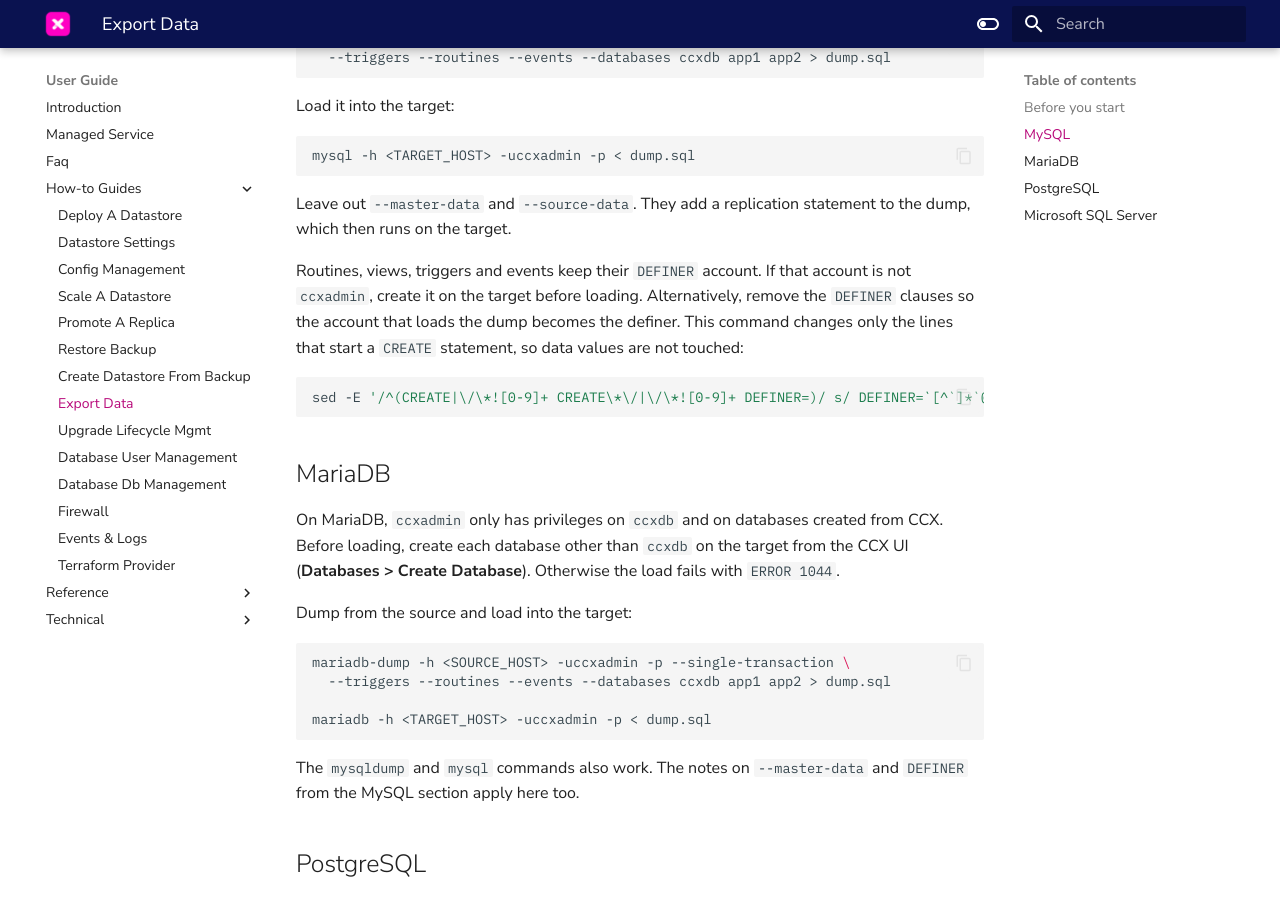
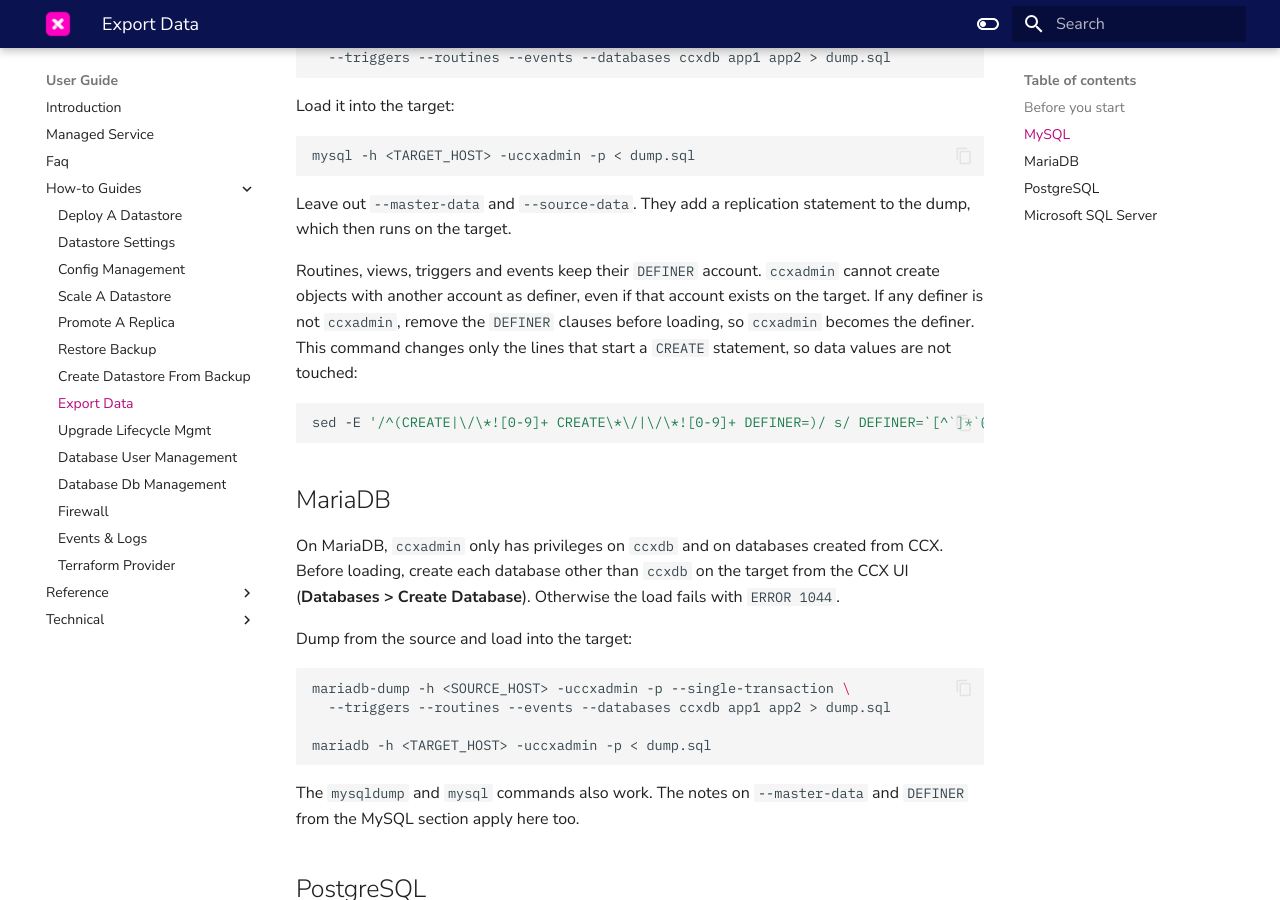
Before and after one commit to severalnines/ccx-docs, an MkDocs documentation site: the page built from docs/user/Howto/Export-Data.md, in a window 1280 px wide and 900 px high, scrolled down 1113 px. Built offline with MkDocs 1.6.1 and Material for MkDocs 9.7.7, drawn with Linux system fonts in a browser that asks for light colours; comment, search, counter and statistics services are not loaded.

Commit message:
CCX-6493 docs: foreign DEFINER must be stripped, not recreated
ccxadmin lacks SET_ANY_DEFINER/SET_USER_ID (MySQL) and SET USER/SUPER
(MariaDB), so creating the original definer account on the target does
not let the dump load. Stripping is the only option for ccxadmin.

Co-Authored-By: Claude Opus 5.5 <noreply@anthropic.com>

````diff
--- a/docs/user/Howto/Export-Data.md
+++ b/docs/user/Howto/Export-Data.md
@@ -34,7 +34,7 @@ mysql -h <TARGET_HOST> -uccxadmin -p < dump.sql
 
 Leave out `--master-data` and `--source-data`. They add a replication statement to the dump, which then runs on the target.
 
-Routines, views, triggers and events keep their `DEFINER` account. If that account is not `ccxadmin`, create it on the target before loading. Alternatively, remove the `DEFINER` clauses so the account that loads the dump becomes the definer. This command changes only the lines that start a `CREATE` statement, so data values are not touched:
+Routines, views, triggers and events keep their `DEFINER` account. `ccxadmin` cannot create objects with another account as definer, even if that account exists on the target. If any definer is not `ccxadmin`, remove the `DEFINER` clauses before loading, so `ccxadmin` becomes the definer. This command changes only the lines that start a `CREATE` statement, so data values are not touched:
 
 ```bash
 sed -E '/^(CREATE|\/\*![0-9]+ CREATE\*\/|\/\*![0-9]+ DEFINER=)/ s/ DEFINER=`[^`]*`@`[^`]*`//' -i dump.sql
````
